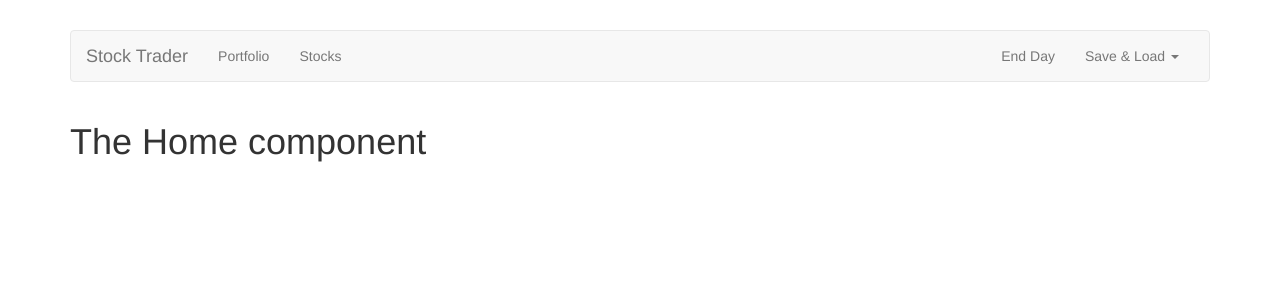
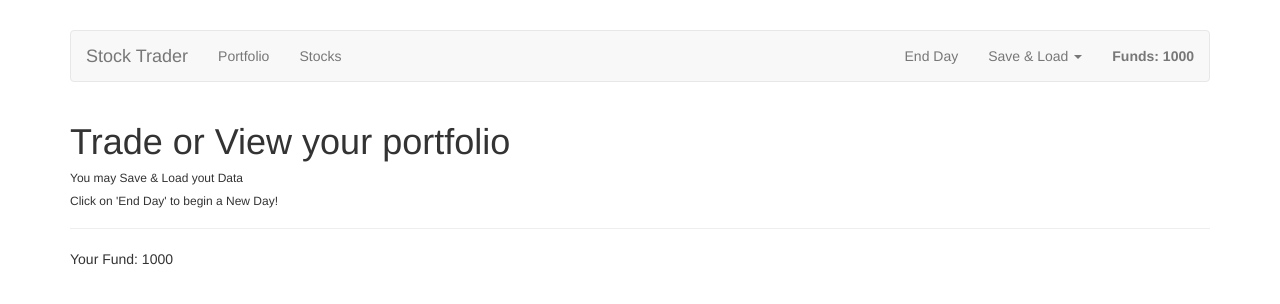
Before and after one commit to jurnalanas/Stock-Trader, a Vue app: page / in a window 1280 px wide. Shown: the top 304 px of the page. Built offline with nearby package versions, Linux system fonts and the light colour scheme.

Commit message:
added buy and sell checks

```diff
--- a/src/components/Header.vue
+++ b/src/components/Header.vue
@@ -10,6 +10,7 @@
           <router-link to='/portfolio' activeClass='active' tag='li'><a>Portfolio</a></router-link>
           <router-link to='/stocks' activeClass='active' tag='li'><a>Stocks</a></router-link>
         </ul>
+        <strong class="navbar-text navbar-right">Funds: {{ funds }}</strong>
         <ul class="nav navbar-nav navbar-right">
           <li><a href="#">End Day</a></li>
           <li class="dropdown">
@@ -30,3 +31,13 @@
     </div><!-- /.container-fluid -->
   </nav>
 </template>
+
+<script>
+  export default {
+    computed: {
+      funds () {
+        return this.$store.getters.funds
+      }
+    }
+  }
+</script>
--- a/src/components/Home.vue
+++ b/src/components/Home.vue
@@ -1,3 +1,19 @@
 <template>
-  <h1>The Home component</h1>
+  <div>
+    <h1>Trade or View your portfolio</h1>
+    <h6>You may Save & Load yout Data</h6>
+    <h6>Click on 'End Day' to begin a New Day!</h6>
+    <hr>
+    <p>Your Fund: {{ funds }}</p>
+  </div>
 </template>
+
+<script>
+  export default {
+    computed: {
+      funds () {
+        return this.$store.getters.funds
+      }
+    }
+  }
+</script>
--- a/src/components/portfolio/Stock.vue
+++ b/src/components/portfolio/Stock.vue
@@ -13,19 +13,26 @@
             class="form-control"
             placeholder="Quantity"
             v-model="quantity"
+            :class="{danger: insufficientQuantity}"
             type="number">
         </div>
         <div class="pull-right">
           <button
             class="btn btn-success"
             @click="sellStock"
-            :disabled="quantity <= 0 || !Number.isInteger(quantity)"
-          >Sell</button>
+            :disabled="insufficientQuantity || quantity <= 0 || !Number.isInteger(quantity)"
+          >{{insufficientQuantity? 'Not enough' :'Sell'}}</button>
         </div>
       </div>
     </div>
   </div>
 </template>
+
+<style scoped>
+  .danger {
+    border: 1px solid red;
+  }
+</style>
 
 <script>
   import {mapActions} from 'vuex'
@@ -35,6 +42,11 @@
     data () {
       return {
         quantity: 0
+      }
+    },
+    computed: {
+      insufficientQuantity () {
+        return this.quantity > this.stock.quantity
       }
     },
     methods: {
--- a/src/components/stocks/Stock.vue
+++ b/src/components/stocks/Stock.vue
@@ -13,19 +13,26 @@
             class="form-control"
             placeholder="Quantity"
             v-model="quantity"
+            :class="{danger: insufficientFunds}"
             type="number">
         </div>
         <div class="pull-right">
           <button
             class="btn btn-success"
             @click="buyStock"
-            :disabled="quantity <= 0 || !Number.isInteger(quantity)"
-          >Buy</button>
+            :disabled="insufficientFunds || quantity <= 0 || !Number.isInteger(quantity)"
+          >{{ insufficientFunds? 'Insufficient Fund' : 'Buy' }}</button>
         </div>
       </div>
     </div>
   </div>
 </template>
+
+<style scoped>
+  .danger {
+    border: 1px solid red;
+  }
+</style>
 
 <script>
   export default {
@@ -33,6 +40,14 @@
     data () {
       return {
         quantity: 0
+      }
+    },
+    computed: {
+      funds () {
+        return this.$store.getters.funds
+      },
+      insufficientFunds () {
+        return this.quantity * this.stock.price > this.funds
       }
     },
     methods: {
```
